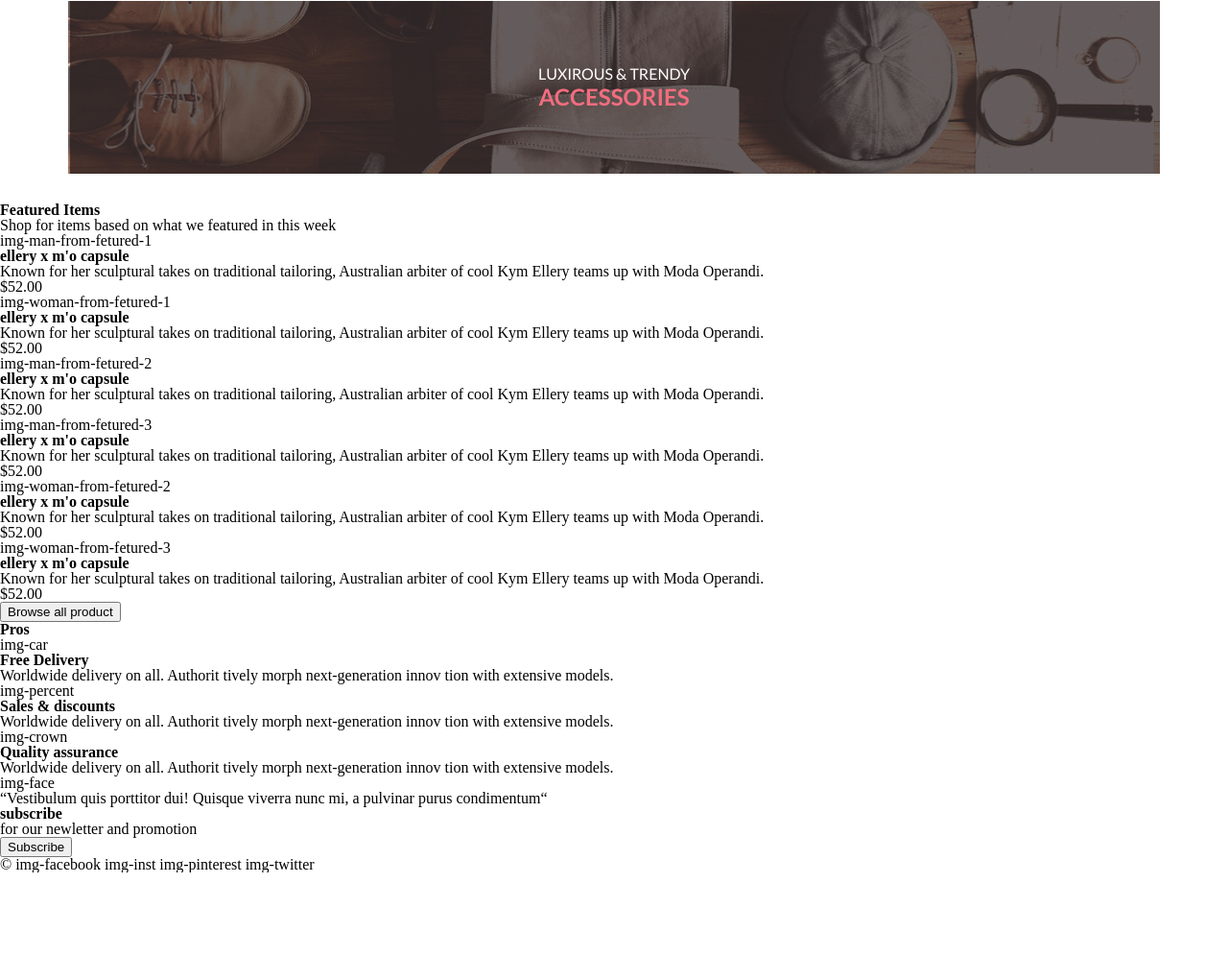
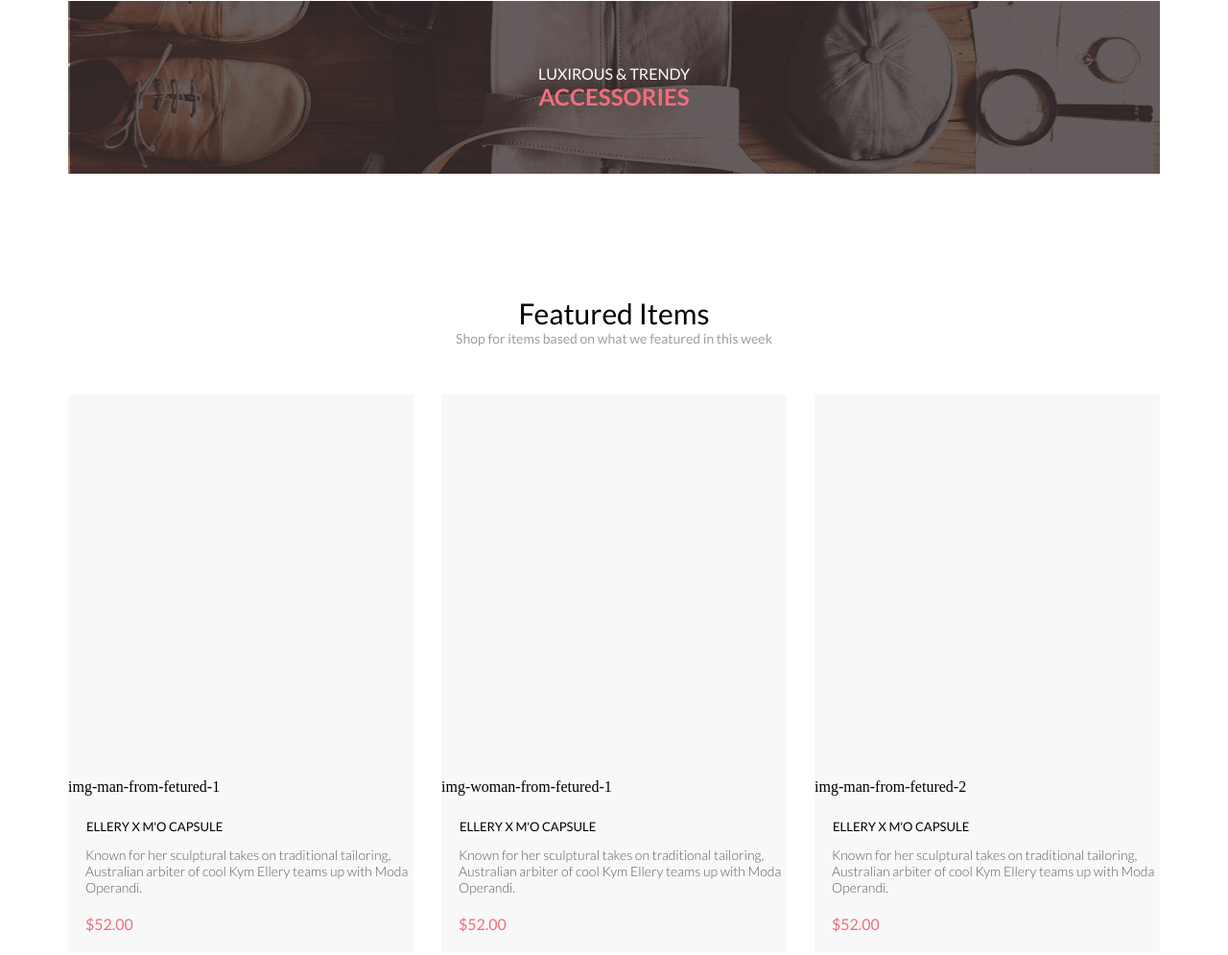
Before and after one commit to stopDissingMe/shop, a plain HTML site: page index.html in a window 1280 px wide. Shown: the part 1192-2187 px from the top of the page at 96% size. Before the commit the page ends 2101 px from the top, so only its background shows below. Drawn offline with Linux system fonts and the light colour scheme.

Commit message:
started featured

```diff
--- a/css/style.css
+++ b/css/style.css
@@ -3,6 +3,9 @@
     --dark-pink: #F16D7F;
     --pink: #F1E4E6;
     --brown: #211616;
+    --grey: #9F9F9F;
+    --light-grey: #F8F8F8;
+    --dark-grey: #5D5D5D;
 }
 
 .navigation {
@@ -129,3 +132,69 @@
     text-transform: uppercase;
     color: var(--dark-pink);
 }
+
+.featured__offers-title {
+    display: flex;
+    justify-content: center;
+    align-items: center;
+    flex-direction: column;
+    margin: 97px 0 50px;
+}
+
+.featured__topic {
+    font-family: Lato;
+    font-size: 30px;
+    font-weight: 400;
+    line-height: 36px;
+}
+
+.featured__paragraph {
+    font-family: Lato;
+    font-size: 14px;
+    font-weight: 400;
+    line-height: 17px;
+    color: var(--grey);
+}
+
+.featured__list {
+    display: flex;
+    flex-wrap: wrap;
+    justify-content: space-between;
+}
+
+.featured__item {
+    background-color: var(--light-grey);
+    width: 360px;
+    min-height: 581px;
+    margin: 0 0 30px;
+    display: flex;
+    flex-direction: column;
+    justify-content: end;
+}
+
+.featured__title {
+    font-family: Lato;
+    font-size: 13px;
+    font-weight: 400;
+    line-height: 16px;
+    text-transform: uppercase;
+    padding: 25px 0 13px 19px;
+}
+
+.featured__subtitle {
+    font-family: Lato;
+    font-size: 14px;
+    font-weight: 300;
+    line-height: 17px;
+    color: var(--dark-grey);
+    padding-left: 18px;
+}
+
+.featured__price {
+    font-family: Lato;
+    font-size: 16px;
+    font-weight: 400;
+    line-height: 19px;
+    color: var(--dark-pink);
+    padding: 20px 0 20px 18px;
+}
--- a/index.html
+++ b/index.html
@@ -90,57 +90,59 @@
                 </li>
             </ul>
         </section>
-        <section>
-            <h2>Featured Items</h2>
-            <p>Shop for items based on what we featured in this week</p>
-            <ul>
-                <li>
+        <section class="featured container">
+            <div class="featured__offers-title">
+                <h2 class="featured__topic">Featured Items</h2>
+                <p class="featured__paragraph">Shop for items based on what we featured in this week</p>
+            </div>
+            <ul class="featured__list">
+                <li class="featured__item">
                     img-man-from-fetured-1
-                    <h3>ellery x m'o capsule</h3>
-                    <p>Known for her sculptural takes on traditional tailoring,
+                    <h3 class="featured__title">ellery x m'o capsule</h3>
+                    <p class="featured__subtitle">Known for her sculptural takes on traditional tailoring,
                         Australian arbiter of cool Kym Ellery teams up with Moda Operandi.
                     </p>
-                    <p>$52.00</p>
+                    <p class="featured__price">$52.00</p>
                 </li>
-                <li>
+                <li class="featured__item">
                     img-woman-from-fetured-1
-                    <h3>ellery x m'o capsule</h3>
-                    <p>Known for her sculptural takes on traditional tailoring,
+                    <h3 class="featured__title">ellery x m'o capsule</h3>
+                    <p class="featured__subtitle">Known for her sculptural takes on traditional tailoring,
                         Australian arbiter of cool Kym Ellery teams up with Moda Operandi.
                     </p>
-                    <p>$52.00</p>
+                    <p class="featured__price">$52.00</p>
                 </li>
-                <li>
+                <li class="featured__item">
                     img-man-from-fetured-2
-                    <h3>ellery x m'o capsule</h3>
-                    <p>Known for her sculptural takes on traditional tailoring,
+                    <h3 class="featured__title">ellery x m'o capsule</h3>
+                    <p class="featured__subtitle">Known for her sculptural takes on traditional tailoring,
                         Australian arbiter of cool Kym Ellery teams up with Moda Operandi.
                     </p>
-                    <p>$52.00</p>
+                    <p class="featured__price">$52.00</p>
                 </li>
-                <li>
+                <li class="featured__item">
                     img-man-from-fetured-3
-                    <h3>ellery x m'o capsule</h3>
-                    <p>Known for her sculptural takes on traditional tailoring,
+                    <h3 class="featured__title">ellery x m'o capsule</h3>
+                    <p class="featured__subtitle">Known for her sculptural takes on traditional tailoring,
                         Australian arbiter of cool Kym Ellery teams up with Moda Operandi.
                     </p>
-                    <p>$52.00</p>
+                    <p class="featured__price">$52.00</p>
                 </li>
-                <li>
+                <li class="featured__item">
                     img-woman-from-fetured-2
-                    <h3>ellery x m'o capsule</h3>
-                    <p>Known for her sculptural takes on traditional tailoring,
+                    <h3 class="featured__title">ellery x m'o capsule</h3>
+                    <p class="featured__subtitle">Known for her sculptural takes on traditional tailoring,
                         Australian arbiter of cool Kym Ellery teams up with Moda Operandi.
                     </p>
-                    <p>$52.00</p>
+                    <p class="featured__price">$52.00</p>
                 </li>
-                <li>
+                <li class="featured__item">
                     img-woman-from-fetured-3
-                    <h3>ellery x m'o capsule</h3>
-                    <p>Known for her sculptural takes on traditional tailoring,
+                    <h3 class="featured__title">ellery x m'o capsule</h3>
+                    <p class="featured__subtitle">Known for her sculptural takes on traditional tailoring,
                         Australian arbiter of cool Kym Ellery teams up with Moda Operandi.
                     </p>
-                    <p>$52.00</p>
+                    <p class="featured__price">$52.00</p>
                 </li>
             </ul>
             <button>
```
